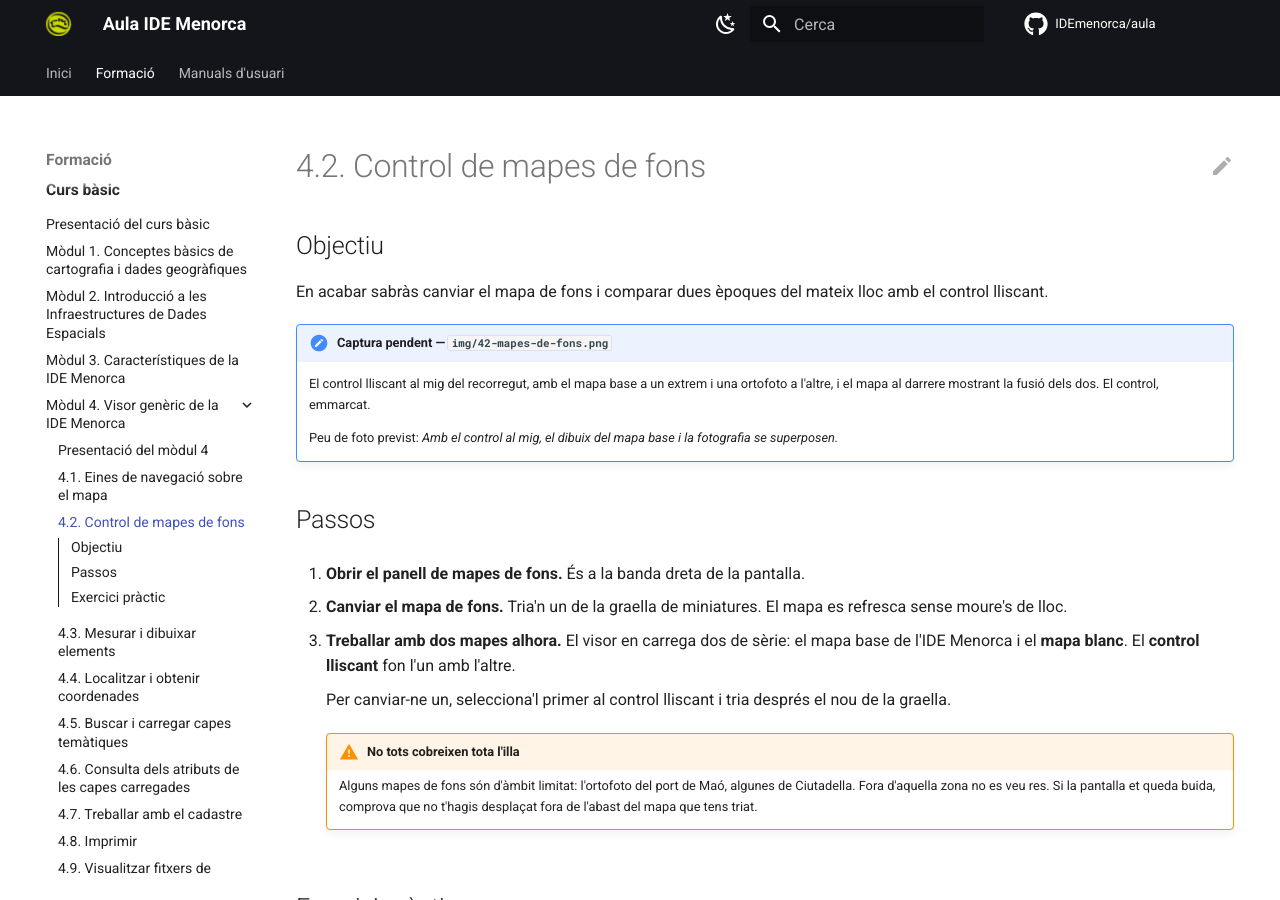
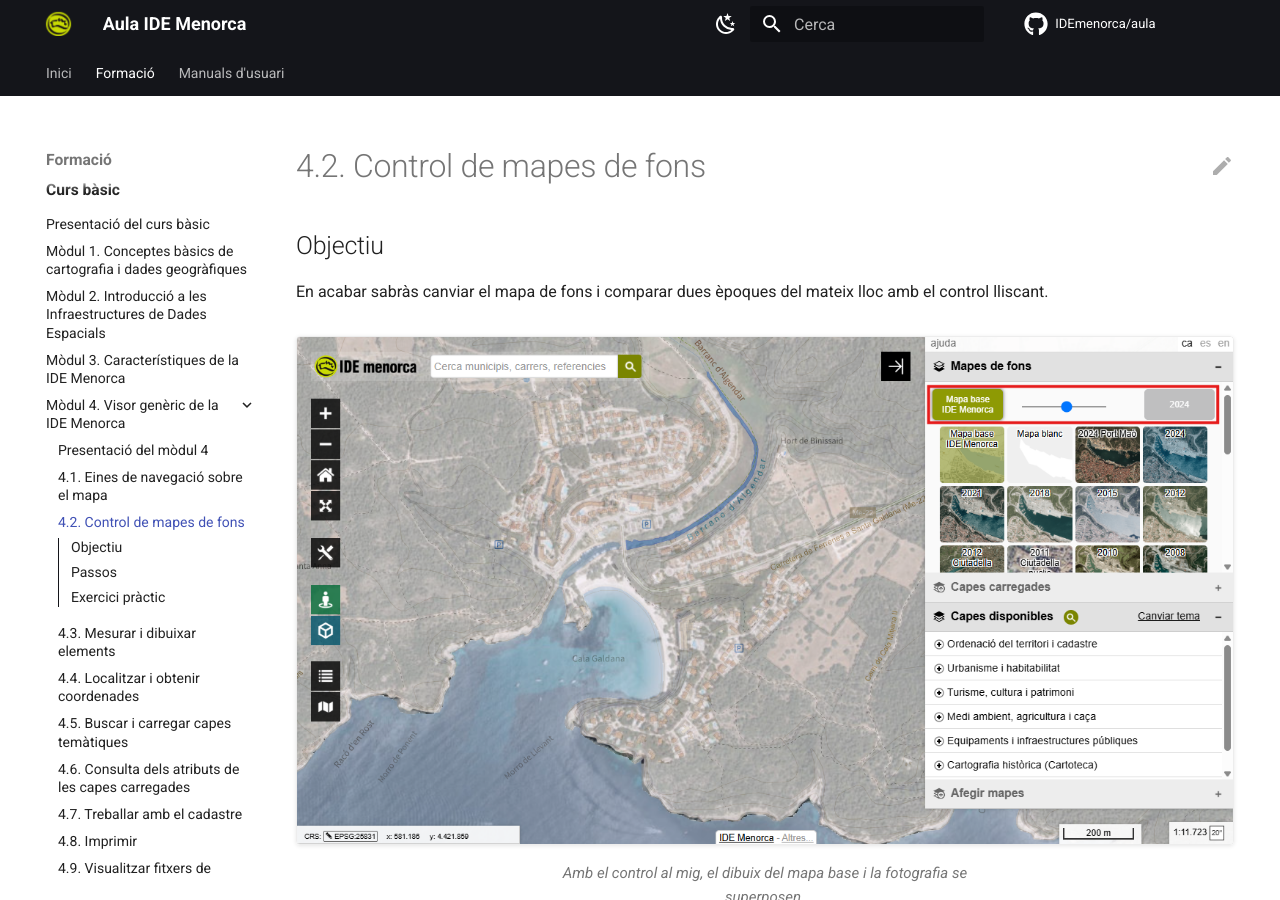
Before and after one commit to IDEmenorca/aula, an MkDocs documentation site: the page built from docs/formacio/basic/modul-4-visor/02-mapes-de-fons.md, in a window 1280 px wide and 900 px high. Built offline with MkDocs 1.6.1 and Material for MkDocs 9.7.7, drawn with Linux system fonts in a browser that asks for light colours; comment, search, counter and statistics services are not loaded.

Commit message:
Afegeix la captura de la secció 4.2
Mapa base i ortofoto de 2024 fosos al 50% sobre Cala Galdana, amb el control
lliscant emmarcat i les dues etiquetes visibles.

Co-Authored-By: Claude Opus 5 <noreply@anthropic.com>

```diff
--- a/docs/formacio/basic/modul-4-visor/02-mapes-de-fons.md
+++ b/docs/formacio/basic/modul-4-visor/02-mapes-de-fons.md
@@ -5,12 +5,10 @@
 En acabar sabràs canviar el mapa de fons i comparar dues èpoques del mateix
 lloc amb el control lliscant.
 
-!!! note "Captura pendent — `img/42-mapes-de-fons.png`"
-    El control lliscant al mig del recorregut, amb el mapa base a un extrem i
-    una ortofoto a l'altre, i el mapa al darrere mostrant la fusió dels dos.
-    El control, emmarcat.
-
-    Peu de foto previst: *Amb el control al mig, el dibuix del mapa base i la fotografia se superposen.*
+<figure markdown>
+  ![El control lliscant al mig del recorregut, amb el mapa base a un extrem i una ortofoto a l'altre, i el mapa al darrere mostrant la fusió dels dos. El control, emmarcat](img/42-mapes-de-fons.png){ .captura }
+  <figcaption>Amb el control al mig, el dibuix del mapa base i la fotografia se superposen.</figcaption>
+</figure>
 
 ## Passos
 
```
Also changed, not shown: docs/formacio/basic/modul-4-visor/img/42-mapes-de-fons.png (added).
